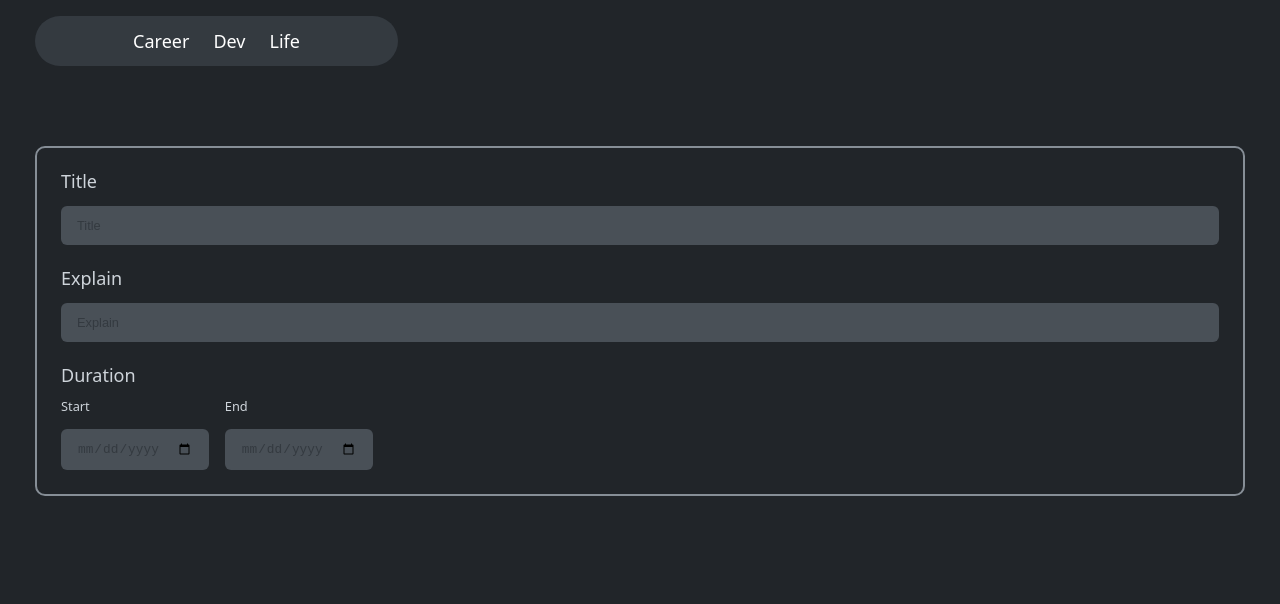
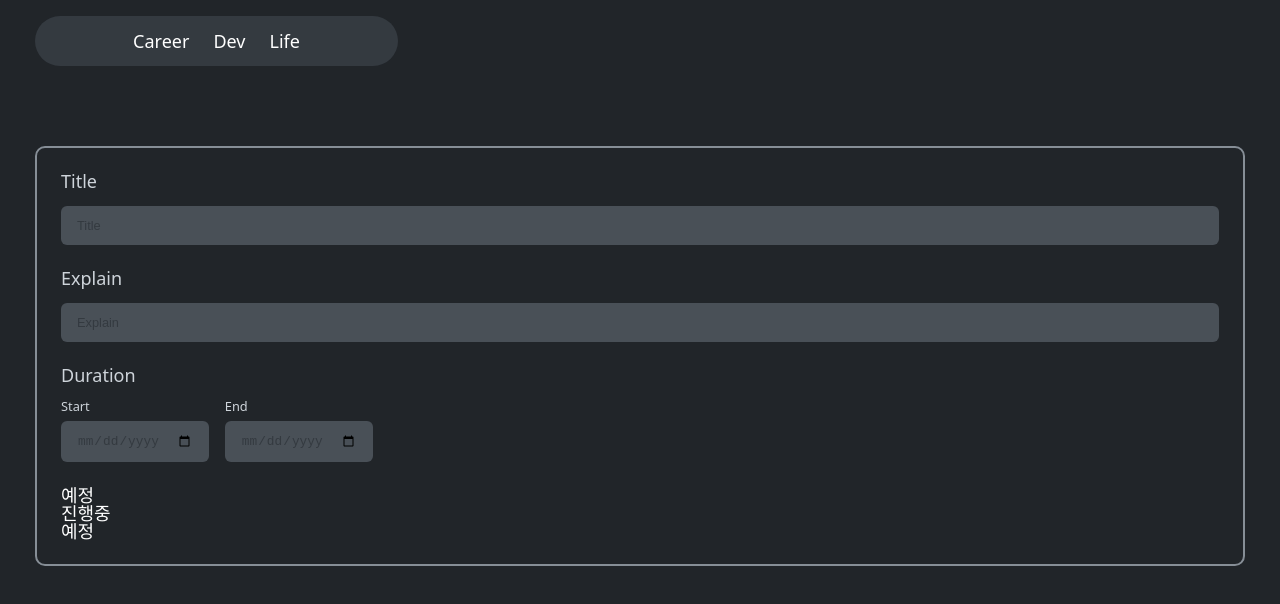
Before and after one commit to DUKE506/Duke, a Next.js app: page /dev/add in a window 1280 px wide. Shown: the top 604 px of the page. Built offline with nearby package versions, Linux system fonts and the light colour scheme.

Commit message:
feat : Custom Select 컴포넌트 작업중

```diff
--- a/src/app/(dev)/dev/add/components/DevInfo/DevInfo.tsx
+++ b/src/app/(dev)/dev/add/components/DevInfo/DevInfo.tsx
@@ -1,6 +1,7 @@
 import InputField from "@/components/InputField/InputField";
 import styles from './DevInfo.module.css'
 import Duration from "@/components/Duration/Duration";
+import Select from "@/components/SelectBox/Select";
 
 interface Dev {
     title : string,
@@ -13,13 +14,20 @@ interface Dev {
 
 
 const DevInfo = () => {
+    const datas = [
+        {label : "예정", value : "예정"},
+        {label : "진행중", value : "진행중"},
+        {label : "예정", value : "예정"},
+    ]
+
     return(
         <div className={styles.devinfo}>
-            <InputField label="Title" type="text" placeholder="Title" />
+            <InputField label="Title" type="text" placeholder="Title"/>
             <InputField label="Explain" type="textarea" placeholder="Explain" />
             {/* <InputField label="Duration" type="date" placeholder="YYYY MM DD"/>
             <InputField label="Duration" type="date" placeholder="YYYY MM DD"/> */}
-            <Duration title="Duration" subTitle1="Start" subTitle2="End"/>
+            <Duration label="Duration" subLabel1="Start" subLabel2="End"/>
+            <Select data={datas}/>
         </div>
     )
 }
--- a/src/components/Duration/Duration.tsx
+++ b/src/components/Duration/Duration.tsx
@@ -3,26 +3,26 @@ import InputField from '../InputField/InputField';
 import styles from './Duration.module.css'
 
 interface DurationProps {
-    title? : string;
-    subTitle1? : string;
-    subTitle2? : string;
+    label? : string;
+    subLabel1? : string;
+    subLabel2? : string;
     value1? : string;
     value2? : string;
 }
 
 const Duration = (
-    {title, subTitle1, subTitle2, value1, value2}
+    {label, subLabel1, subLabel2, value1, value2}
     :DurationProps
 ) => {
   return (
     <div className={styles.duration}>
         <label className={styles.label}>
-            {title}
+            {label}
         </label>
         <div className={styles.inputs}>
-            <InputField label={subTitle1} type='date' labelSize='label-small'/>
+            <InputField label={subLabel1} type='date' labelSize='label-small' gap="gap-half"/>
             {/* <span> ~ </span> */}
-            <InputField label={subTitle2} type='date' labelSize='label-small'/>
+            <InputField label={subLabel2} type='date' labelSize='label-small' gap="gap-half"/>
         </div>
     </div>
   )
--- a/src/components/InputField/InputField.module.css
+++ b/src/components/InputField/InputField.module.css
@@ -21,12 +21,18 @@
 
     gap: var(--pad-main);
 }
+.gap-half{
+
+    gap : var(--pad-half);
+}
+
 
 .label{
     font-size : var(--size-m);
     color: var(--color-main6);
     transition: all .3s;
 }
+
 
 .input{
     outline: none;
--- a/src/components/InputField/InputField.tsx
+++ b/src/components/InputField/InputField.tsx
@@ -5,6 +5,7 @@ type valueType = string | number
 interface InputFieldProps {
     label? : string;
     labelSize? : string;
+    gap? : string;
     type? : string;
     placeholder? : string;
     value? : valueType;
@@ -12,13 +13,13 @@ interface InputFieldProps {
 
 }
 
-const InputField = ({label, labelSize,type, placeholder,value, onChange}:InputFieldProps) => {
+const InputField = ({label, labelSize, gap, type, placeholder,value, onChange}:InputFieldProps) => {
     const OnHandleChange = (e : React.ChangeEvent<HTMLInputElement>) =>{
         console.log(e.target.value)
     }
 
     return (
-        <div className={styles.inputfield}>
+        <div className={`${styles.inputfield} ${gap ? styles[gap] : ''}`}>
             <label className={`${styles.label}  ${labelSize ? styles[labelSize] : ''}`}>
                 {label}
             </label>
--- /dev/null
+++ b/src/components/SelectBox/Select.tsx
@@ -0,0 +1,35 @@
+
+interface SelectOption{
+    value : string | number;
+    label : string;
+}
+
+interface SelectProps{
+    label? : string;
+    data: SelectOption[];
+}
+
+
+
+const Select = ({label, data}:SelectProps) => {
+    return(
+        <div>
+            <label>
+                {label}
+            </label>
+            <ul>
+                {
+                    data.map((option)=>{
+                        return(
+                            <li key={option.value} value={option.value}>
+                                {option.label}
+                            </li>
+                        )
+                    })
+                }
+            </ul>
+        </div>
+    )
+}
+
+export default Select;
```
Also changed, not shown: src/components/SelectBox/Select.module.css (added).
